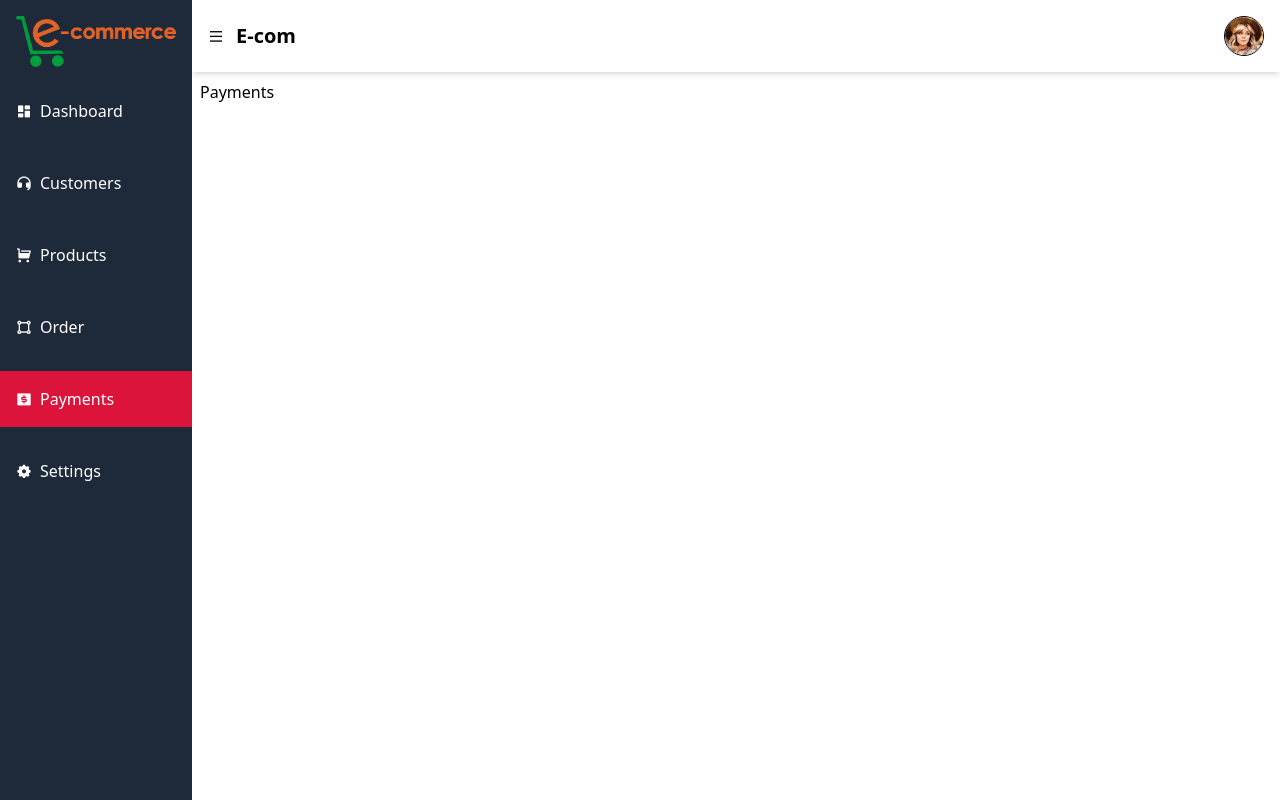
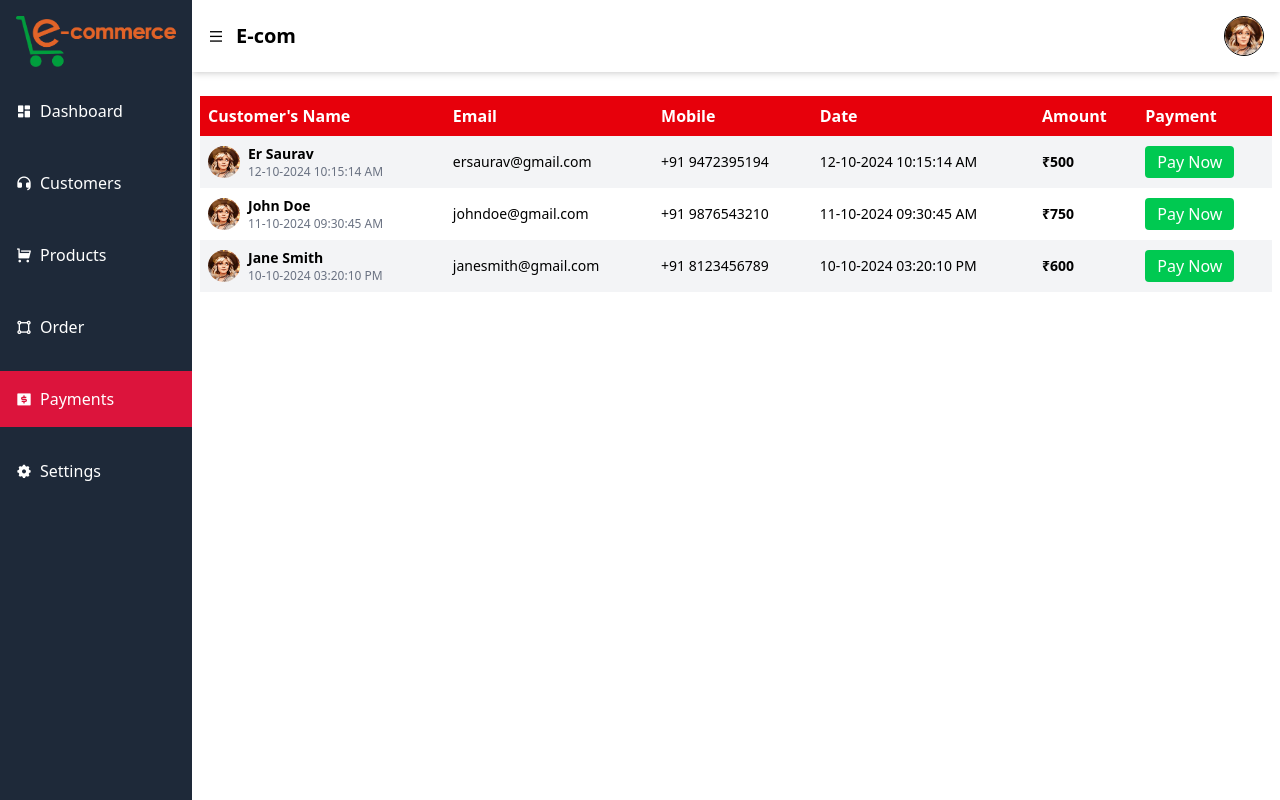
Before and after one commit to hameedgul12345/E-Commerce_Admin_Panel, a React (Vite) app: page /payments in a window 1280 px wide. Built offline with nearby package versions, Linux system fonts and the light colour scheme.

Commit message:
update layout

```diff
--- a/src/Components/Payments.jsx
+++ b/src/Components/Payments.jsx
@@ -1,12 +1,95 @@
-import React from 'react'
-import Layout from './Layout'
+import React from "react";
+import Layout from "./Layout";
 
-function Payments() {
+function Customers() {
+  const payments = [
+    {
+      name: "Er Saurav",
+      email: "ersaurav@gmail.com",
+      mobile: "+91 9472395194",
+      date: "12-10-2024 10:15:14 AM",
+      avatar: "/images/profile.jpg",
+      amount: 500, // Payment amount
+    },
+    {
+      name: "John Doe",
+      email: "johndoe@gmail.com",
+      mobile: "+91 9876543210",
+      date: "11-10-2024 09:30:45 AM",
+      avatar: "/images/profile.jpg",
+      amount: 750,
+    },
+    {
+      name: "Jane Smith",
+      email: "janesmith@gmail.com",
+      mobile: "+91 8123456789",
+      date: "10-10-2024 03:20:10 PM",
+      avatar: "/images/profile.jpg",
+      amount: 600,
+    },
+  ];
+
+  const handlePayment = (name, amount) => {
+    alert(`Payment of ₹${amount} made by ${name}`);
+  };
+
   return (
     <Layout>
-        <div>Payments</div>
+      <div className="container mx-auto mt-4">
+        <div className="overflow-x-auto">
+          <table className="w-full border-collapse shadow-lg">
+            {/* Table Header */}
+            <thead>
+              <tr className="bg-red-600 text-white text-left">
+                <th className="p-2">Customer's Name</th>
+                <th className="p-2">Email</th>
+                <th className="p-2">Mobile</th>
+                <th className="p-2">Date</th>
+                <th className="p-2">Amount</th>
+                <th className="p-2">Payment</th>
+              </tr>
+            </thead>
+
+            {/* Table Body */}
+            <tbody>
+              {payments.map((payment, index) => (
+                <tr
+                  key={index}
+                  className={`${
+                    index % 2 === 0 ? "bg-gray-100" : "bg-white"
+                  } hover:bg-gray-200 transition-all`}
+                >
+                  <td className="p-2 flex items-center gap-2">
+                    <img
+                      src={payment.avatar}
+                      alt="Avatar"
+                      className="w-8 h-8 rounded-full"
+                    />
+                    <div>
+                      <p className="font-semibold text-sm">{payment.name}</p>
+                      <p className="text-xs text-gray-500">{payment.date}</p>
+                    </div>
+                  </td>
+                  <td className="p-2 text-sm">{payment.email}</td>
+                  <td className="p-2 text-sm">{payment.mobile}</td>
+                  <td className="p-2 text-sm">{payment.date}</td>
+                  <td className="p-2 text-sm font-semibold">₹{payment.amount}</td>
+                  <td className="p-2">
+                    <button
+                      className="bg-green-500 text-white px-3 py-1 rounded hover:bg-green-700 transition"
+                      onClick={() => handlePayment(payment.name, payment.amount)}
+                    >
+                      Pay Now
+                    </button>
+                  </td>
+                </tr>
+              ))}
+            </tbody>
+          </table>
+        </div>
+      </div>
     </Layout>
-  )
+  );
 }
 
-export default Payments
+export default Customers;
```
